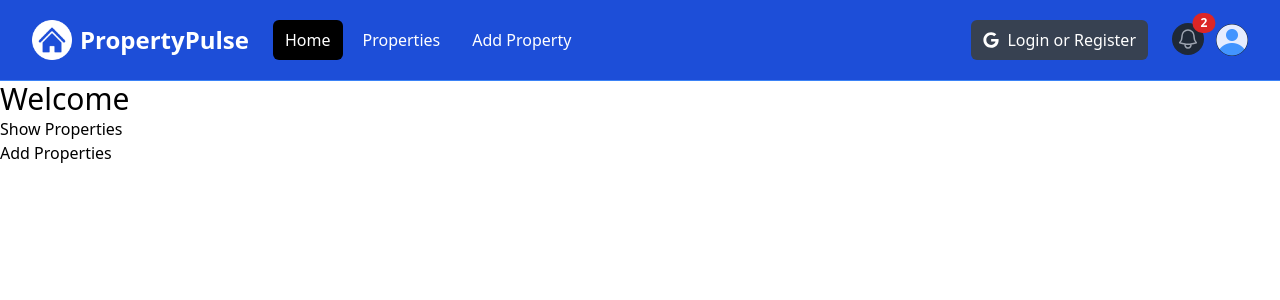
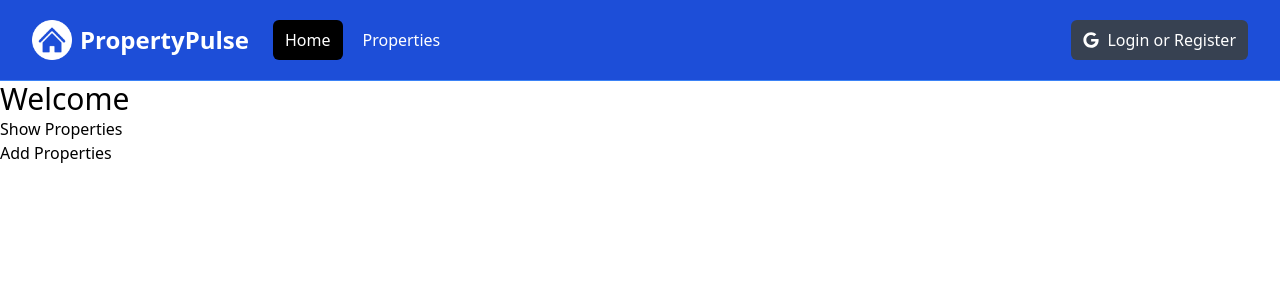
Before and after one commit to GitHubGeeks/rental-properties, a Next.js app: page / in a window 1280 px wide. Shown: the top 300 px of the page. Built offline with nearby package versions, Linux system fonts and the light colour scheme.

Commit message:
Active Links & Conditional Rendering

```diff
--- a/components/Navbar.jsx
+++ b/components/Navbar.jsx
@@ -1,5 +1,6 @@
 'use client';
 import {useState} from 'react';
+import {usePathname} from 'next/navigation';
 import Image from 'next/image'
 import Link from 'next/link'
 import logo from '@/assets/images/logo-white.png'
@@ -10,6 +11,11 @@
 const Navbar = () => {
   const [isMobileMenuOpen, setIsMobileMenuOpen] = useState(false);
   const [isProfileMenuOpen, setIsProfileMenuOpen] = useState(false);
+  const [isLoggedIn, setIsLoggedIn] = useState(false);
+
+
+  const pathname = usePathname();
+
 
 
   return (
@@ -65,24 +71,29 @@
               <div className="flex space-x-2">
                 <Link
                   href="/"
-                  className="text-white bg-black hover:bg-gray-900 hover:text-white rounded-md px-3 py-2"
-                  >Home</Link>
+                  className={`${pathname === '/' ? 'bg-black' : ''} text-white hover:bg-gray-900 hover:text-white rounded-md px-3 py-2`}
+
+                  >Home
+                  </Link>
 
                 <Link
                   href="/properties"
-                  className="text-white hover:bg-gray-900 hover:text-white rounded-md px-3 py-2"
+                  className={`${pathname === '/properties' ? 'bg-black' : ''} text-white hover:bg-gray-900 hover:text-white rounded-md px-3 py-2`}
                   >Properties</Link>
-                <Link
-                  href="/properties/add"
-                  className="text-white hover:bg-gray-900 hover:text-white rounded-md px-3 py-2"
-                  >Add Property</Link>
+                  {isLoggedIn && (<Link
+
+                href="/properties/add"
+                className={`${pathname === '/properties/add' ? 'bg-black' : ''} text-white hover:bg-gray-900 hover:text-white rounded-md px-3 py-2`}
+              >Add Property
+              </Link>)}
+
 
               </div>
             </div>
           </div>
 
           {/* <!-- Right Side Menu (Logged Out) --> */}
-          <div className="hidden md:block md:ml-6">
+          {!isLoggedIn && (          <div className="hidden md:block md:ml-6">
             <div className="flex items-center">
               <button
                 className="flex items-center text-white bg-gray-700 hover:bg-gray-900 hover:text-white rounded-md px-3 py-2"
@@ -91,10 +102,12 @@
                 <span>Login or Register</span>
               </button>
             </div>
-          </div>
+          </div>)}
+
+
 
           {/* <!-- Right Side Menu (Logged In) --> */}
-          <div
+          {isLoggedIn && (          <div
             className="absolute inset-y-0 right-0 flex items-center pr-2 md:static md:inset-auto md:ml-6 md:pr-0"
           >
             <Link href="/messages" className="relative group">
@@ -185,7 +198,8 @@
               )}
 
             </div>
-          </div>
+          </div>)}
+
         </div>
       </div>
 
@@ -195,25 +209,27 @@
         <div className="space-y-1 px-2 pb-3 pt-2">
           <Link
             href="/"
-            className="bg-gray-900 text-white block rounded-md px-3 py-2 text-base font-medium"
+            className={`${pathname === '/' ? 'bg-black' : ''} text-white block rounded-md px-3 py-2 text-base font-medium`}
             >Home</Link
           >
+
           <Link
             href="/properties"
-            className="text-gray-300 hover:bg-gray-700 hover:text-white block rounded-md px-3 py-2 text-base font-medium"
+            className={`${pathname === '/properties' ? 'bg-black' : ''} text-white block rounded-md px-3 py-2 text-base font-medium`}
             >Properties</Link
           >
-          <Link
+          {isLoggedIn && (<Link
             href="properties/add"
-            className="text-gray-300 hover:bg-gray-700 hover:text-white block rounded-md px-3 py-2 text-base font-medium"
+            className={`${pathname === '/properties/add' ? 'bg-black' : ''} text-white block rounded-md px-3 py-2 text-base font-medium`}
             >Add Property</Link
-          >
-          <button
+          >)}
+          {!isLoggedIn &&(  <button
             className="flex items-center text-white bg-gray-700 hover:bg-gray-900 hover:text-white rounded-md px-3 py-2 my-4"
           >
-            <FaGoogle  className='text-white mr-2'/>
+
             <span>Login or Register</span>
-          </button>
+          </button>)}
+
         </div>
       </div>
       )}
```
